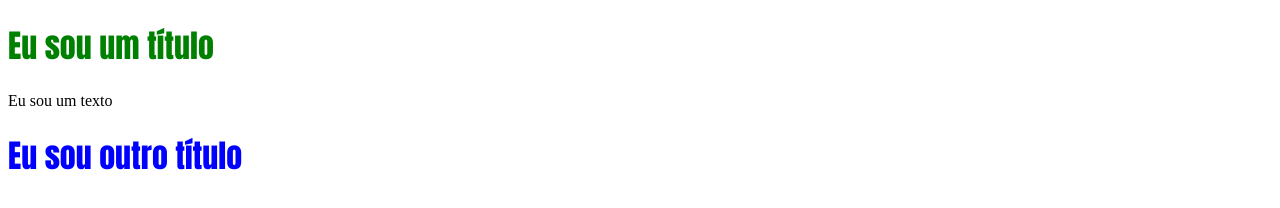
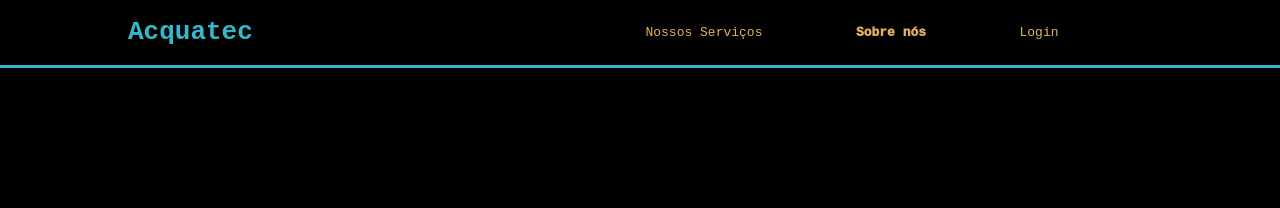
Before and after one commit to Diego-Godoi-Sorrens/Reposit-rio_Aula2, a plain HTML site: page index.html in a window 1280 px wide. Drawn offline with Linux system fonts and the light colour scheme.

Commit message:
Criação do header do meu site institucional

```diff
--- a/estilo.css
+++ b/estilo.css
@@ -1,11 +1,35 @@
-.classe1{
-    color: green;
-    font-weight: 800;
-    font-family:Impact, Haettenschweiler, 'Arial Narrow Bold', sans-serif
-    }
+.header {
+  color: #32b9cd;
+  border-bottom: 3px solid #32b9cd;
+}
 
-    .classe2{
-    color: blue;
-    font-weight: 800;
-    font-family:Impact, Haettenschweiler, 'Arial Narrow Bold', sans-serif
-    }
+body {
+  margin: 0;
+  background-color: black;
+  font-family: monospace;
+}
+
+.container {
+  width: 80%;
+  margin: auto;
+}
+
+.header .container {
+  display: flex;
+  justify-content: space-between;
+  justify-content: space;
+}
+
+.navbar {
+  display: flex;
+  list-style: none;
+  justify-content: space-evenly;
+  padding: 0;
+  width: 600px;
+  align-items: center;
+  color: #e3b062;
+}
+
+.agora {
+  font-weight: 1000;
+}
--- a/index.html
+++ b/index.html
@@ -1,19 +1,24 @@
 <!DOCTYPE html>
 <html lang="en">
-<head>
-    <meta charset="UTF-8">
-    <meta http-equiv="X-UA-Compatible" content="IE=edge">
-    <meta name="viewport" content="width=device-width, initial-scale=1.0">
-    <title>Projeto PI</title>
+  <head>
+    <meta charset="UTF-8" />
+    <meta http-equiv="X-UA-Compatible" content="IE=edge" />
+    <meta name="viewport" content="width=device-width, initial-scale=1.0" />
+    <title>Acquatec</title>
 
-        <link rel="stylesheet"  href="estilo.css" >
+    <link rel="stylesheet" href="estilo.css" />
+  </head>
 
-</head>
-<body>
-
-    <H1 class=" classe1"> Eu sou um título </H1>
-    <p>Eu sou um texto</p>
-    <H1 class=" classe2"> Eu sou outro título </H1>
-
-</body>
+  <body>
+    <div class="header">
+      <div class="container">
+        <h1>Acquatec</h1>
+        <ul class="navbar">
+          <li>Nossos Serviços</li>
+          <li class="agora">Sobre nós</li>
+          <li>Login</li>
+        </ul>
+      </div>
+    </div>
+  </body>
 </html>
```
